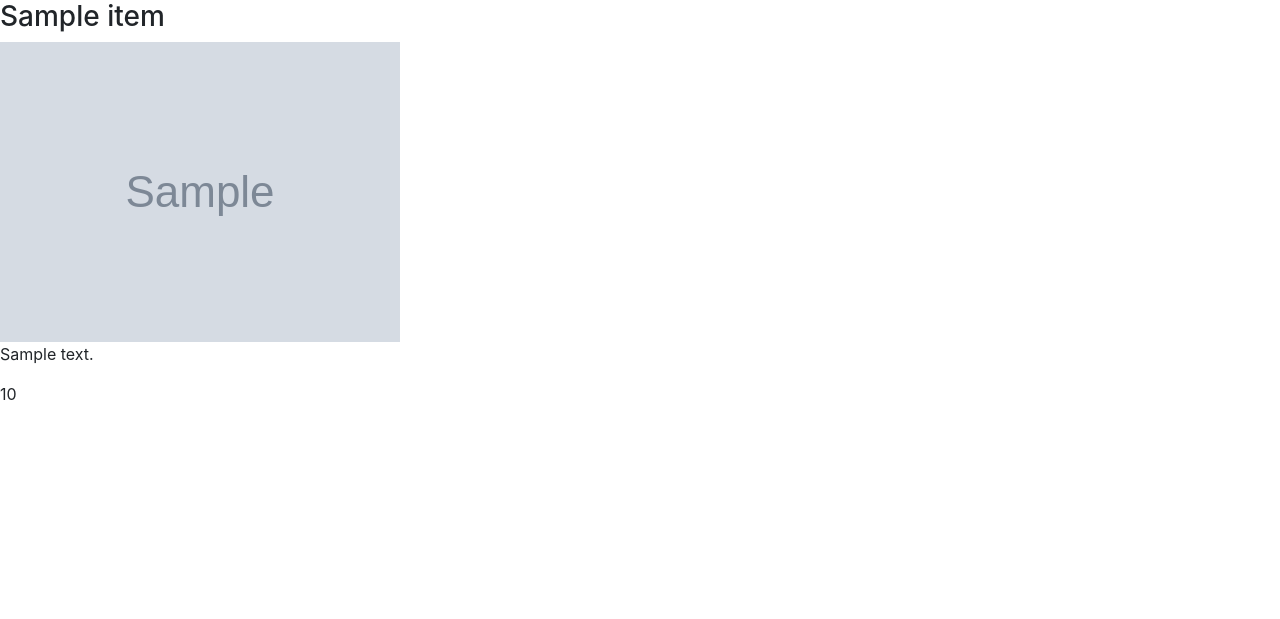
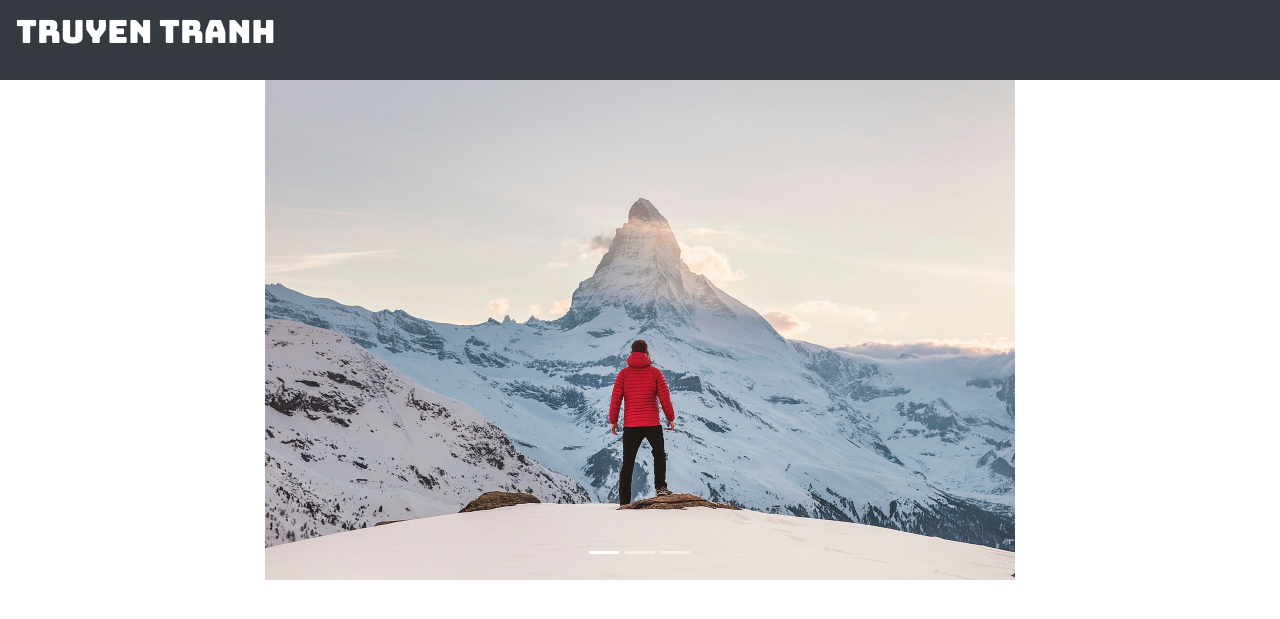
Before and after one commit to duchieu307/vuhoangduchieu-webs_c4e13, a Flask app: template Session04/Homework/templates/index.html in a window 1280 px wide. Shown: the top 619 px of the page. Run offline with Flask 2, Linux system fonts and the light colour scheme; the template is opened without the code that fills it: most values are stand-ins (such as "Sample title", 1, 10 or a date in 2020); grey boxes marked "Sample" are stand-in pictures; parts of the project's set-up code (start-up, migrations or seed data) failed here and were passed over; some libraries are stand-ins or nearby versions.

Commit message:
update css

```diff
--- a/Session04/Homework/app.py
+++ b/Session04/Homework/app.py
@@ -77,6 +77,7 @@ def xoaitem(item_id):
     elif request.method == "POST":
         data.delete()
         flash("Duoc roi anh oi")
+        data = Item.objects()
         return render_template('admin.html', items = data)
 
 
--- a/Session04/Homework/static/style.css
+++ b/Session04/Homework/static/style.css
@@ -4,14 +4,18 @@
   object-fit: cover;
 }
 .logo {
-  font-family: 'Lobster', cursive;
+  font-family: 'Bungee', cursive;
   font-size: 2em;
+  color: white;
 
 }
+.text{
+  color: black;
+  font-size: 2em;
+  font-weight: bold;
+}
 
-.bg-dark {
-  background-color: #774b1c !important;
-}
+
 .footer{
   height: 80px;
   width: 100%;
@@ -22,5 +26,8 @@
 .carousel-item img {
   height: 500px;
   width: 100%;
-  object-fit: cover;
+  object-fit: contain;
 }
+.block{
+  display: inline-block;
+}
--- a/Session04/Homework/templates/admin.html
+++ b/Session04/Homework/templates/admin.html
@@ -6,7 +6,7 @@ Admin
 
 {% block page_content %}
   <body>
-    <nav class="navbar navbar-expand-lg logo navbar-dark bg-dark">
+    <nav class="navbar navbar-expand-lg logo navbar-white bg-dark">
       <p>Truyen tranh</p>
     </nav>
     <table class="table" >
--- a/Session04/Homework/templates/base.html
+++ b/Session04/Homework/templates/base.html
@@ -17,6 +17,8 @@
     </script>
     <script src="https://use.fontawesome.com/dfc9ca6b14.js"></script>
     <link href="https://fonts.googleapis.com/css?family=Lobster" rel="stylesheet">
+    <link href="https://fonts.googleapis.com/css?family=Bungee" rel="stylesheet">
+
 
     <link rel="stylesheet" href="../static/css/bootstrap.min.css">
     <link rel="stylesheet" href="../static/style.css">
--- a/Session04/Homework/templates/index.html
+++ b/Session04/Homework/templates/index.html
@@ -8,16 +8,41 @@ Trang chu
 {% block page_content %}
 
 <body>
+  <nav class="navbar navbar-expand-lg logo navbar-white bg-dark">
+    <p>Truyen tranh</p>
+  </nav>
+
+    <div id="carouselExampleIndicators" class="carousel slide" data-ride="carousel">
+  <ol class="carousel-indicators">
+    <li data-target="#carouselExampleIndicators" data-slide-to="0" class="active"></li>
+    <li data-target="#carouselExampleIndicators" data-slide-to="1"></li>
+    <li data-target="#carouselExampleIndicators" data-slide-to="2"></li>
+  </ol>
+  <div class="carousel-inner">
+    <div class="carousel-item active">
+      <img class="d-block w-100" src="static/img/anh1.jpg" alt="First slide">
+    </div>
     {% for item in items %}
-      <div class="">
+    <div class="carousel-item">
+      <img class="d-block w-100 text" src="{{ item.image }}" alt="Second slide">
+      <div class="carousel-caption d-none d-md-block text">
         <h3>{{ item.title }}</h3>
-        <img src="{{ item.image }}" alt="">
         <p>{{ item.description }}</p>
         <p>{{ item.price }}</p>
+      </div>
+    </div>
+    {% endfor %}
 
-      </div>
-
-    {% endfor %}
+  </div>
+  <a class="carousel-control-prev" href="#carouselExampleIndicators" role="button" data-slide="prev">
+    <span class="carousel-control-prev-icon" aria-hidden="true"></span>
+    <span class="sr-only">Previous</span>
+  </a>
+  <a class="carousel-control-next" href="#carouselExampleIndicators" role="button" data-slide="next">
+    <span class="carousel-control-next-icon" aria-hidden="true"></span>
+    <span class="sr-only">Next</span>
+  </a>
+  </div>
 
   </body>
 
```
Also changed, not shown: Session04/Homework/templates/xoa.html (+10 -4 lines), Session04/Homework/templates/xoaitem.html (+7 -1 lines).
